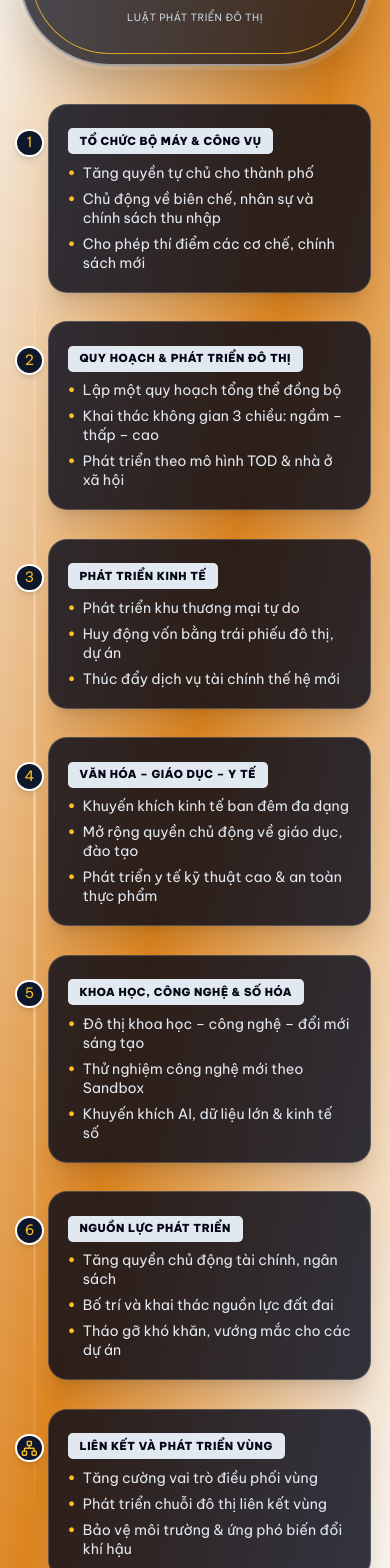
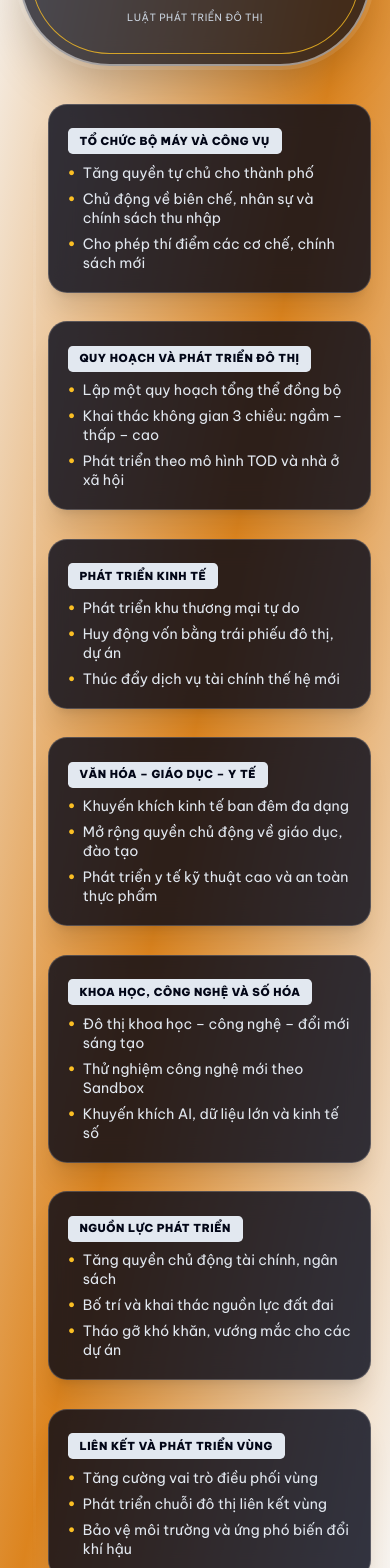
Before and after one commit to maingocminhthu2811-debug/LU-T-PH-T-TRI-N-TH-, a React (Vite) app: page / in a window 390 px wide. Shown: the part 3660-5228 px from the top of the page. Built offline with nearby package versions, Linux system fonts and the light colour scheme.

Commit message:
style: refine UI and metadata content
- Remove redundant step numbers in mobile timeline
- Update text labels for consistency
- Shorten application description in metadata

```diff
--- a/index.html
+++ b/index.html
@@ -683,11 +683,9 @@
 
             <!-- Mobile Item 1 -->
             <div class="relative bg-slate-950/80 backdrop-blur-md border border-white/20 rounded-2xl p-4 sm:p-5 shadow-xl">
-              <div class="absolute -left-7 sm:-left-8 top-5 w-6 h-6 rounded-full border-2 border-white bg-slate-900 text-amber-400 flex items-center justify-center text-xs shadow-md">
-                1
-              </div>
+
               <div class="inline-block bg-slate-200 text-slate-950 font-heading font-black text-[11px] px-2.5 py-1 rounded uppercase tracking-wider mb-2">
-                TỔ CHỨC BỘ MÁY & CÔNG VỤ
+                TỔ CHỨC BỘ MÁY VÀ CÔNG VỤ
               </div>
               <ul class="space-y-1.5 text-xs text-slate-200">
                 <li class="flex items-start gap-1.5">
@@ -707,11 +705,9 @@
 
             <!-- Mobile Item 2 -->
             <div class="relative bg-slate-950/80 backdrop-blur-md border border-white/20 rounded-2xl p-4 sm:p-5 shadow-xl">
-              <div class="absolute -left-7 sm:-left-8 top-5 w-6 h-6 rounded-full border-2 border-white bg-slate-900 text-amber-400 flex items-center justify-center text-xs shadow-md">
-                2
-              </div>
+
               <div class="inline-block bg-slate-200 text-slate-950 font-heading font-black text-[11px] px-2.5 py-1 rounded uppercase tracking-wider mb-2">
-                QUY HOẠCH & PHÁT TRIỂN ĐÔ THỊ
+                QUY HOẠCH VÀ PHÁT TRIỂN ĐÔ THỊ
               </div>
               <ul class="space-y-1.5 text-xs text-slate-200">
                 <li class="flex items-start gap-1.5">
@@ -724,16 +720,14 @@
                 </li>
                 <li class="flex items-start gap-1.5">
                   <span class="text-amber-400 font-bold">•</span>
-                  <span>Phát triển theo mô hình TOD & nhà ở xã hội</span>
+                  <span>Phát triển theo mô hình TOD và nhà ở xã hội</span>
                 </li>
               </ul>
             </div>
 
             <!-- Mobile Item 3 -->
             <div class="relative bg-slate-950/80 backdrop-blur-md border border-white/20 rounded-2xl p-4 sm:p-5 shadow-xl">
-              <div class="absolute -left-7 sm:-left-8 top-5 w-6 h-6 rounded-full border-2 border-white bg-slate-900 text-amber-400 flex items-center justify-center text-xs shadow-md">
-                3
-              </div>
+
               <div class="inline-block bg-slate-200 text-slate-950 font-heading font-black text-[11px] px-2.5 py-1 rounded uppercase tracking-wider mb-2">
                 PHÁT TRIỂN KINH TẾ
               </div>
@@ -755,9 +749,7 @@
 
             <!-- Mobile Item 4 -->
             <div class="relative bg-slate-950/80 backdrop-blur-md border border-white/20 rounded-2xl p-4 sm:p-5 shadow-xl">
-              <div class="absolute -left-7 sm:-left-8 top-5 w-6 h-6 rounded-full border-2 border-white bg-slate-900 text-amber-400 flex items-center justify-center text-xs shadow-md">
-                4
-              </div>
+
               <div class="inline-block bg-slate-200 text-slate-950 font-heading font-black text-[11px] px-2.5 py-1 rounded uppercase tracking-wider mb-2">
                 VĂN HÓA – GIÁO DỤC – Y TẾ
               </div>
@@ -772,18 +764,16 @@
                 </li>
                 <li class="flex items-start gap-1.5">
                   <span class="text-amber-400 font-bold">•</span>
-                  <span>Phát triển y tế kỹ thuật cao & an toàn thực phẩm</span>
+                  <span>Phát triển y tế kỹ thuật cao và an toàn thực phẩm</span>
                 </li>
               </ul>
             </div>
 
             <!-- Mobile Item 5 -->
             <div class="relative bg-slate-950/80 backdrop-blur-md border border-white/20 rounded-2xl p-4 sm:p-5 shadow-xl">
-              <div class="absolute -left-7 sm:-left-8 top-5 w-6 h-6 rounded-full border-2 border-white bg-slate-900 text-amber-400 flex items-center justify-center text-xs shadow-md">
-                5
-              </div>
+
               <div class="inline-block bg-slate-200 text-slate-950 font-heading font-black text-[11px] px-2.5 py-1 rounded uppercase tracking-wider mb-2">
-                KHOA HỌC, CÔNG NGHỆ & SỐ HÓA
+                KHOA HỌC, CÔNG NGHỆ VÀ SỐ HÓA
               </div>
               <ul class="space-y-1.5 text-xs text-slate-200">
                 <li class="flex items-start gap-1.5">
@@ -796,16 +786,14 @@
                 </li>
                 <li class="flex items-start gap-1.5">
                   <span class="text-amber-400 font-bold">•</span>
-                  <span>Khuyến khích AI, dữ liệu lớn & kinh tế số</span>
+                  <span>Khuyến khích AI, dữ liệu lớn và kinh tế số</span>
                 </li>
               </ul>
             </div>
 
             <!-- Mobile Item 6 -->
             <div class="relative bg-slate-950/80 backdrop-blur-md border border-white/20 rounded-2xl p-4 sm:p-5 shadow-xl">
-              <div class="absolute -left-7 sm:-left-8 top-5 w-6 h-6 rounded-full border-2 border-white bg-slate-900 text-amber-400 flex items-center justify-center text-xs shadow-md">
-                6
-              </div>
+
               <div class="inline-block bg-slate-200 text-slate-950 font-heading font-black text-[11px] px-2.5 py-1 rounded uppercase tracking-wider mb-2">
                 NGUỒN LỰC PHÁT TRIỂN
               </div>
@@ -827,9 +815,7 @@
 
             <!-- Mobile Item 7 -->
             <div class="relative bg-slate-950/80 backdrop-blur-md border border-white/20 rounded-2xl p-4 sm:p-5 shadow-xl">
-              <div class="absolute -left-7 sm:-left-8 top-5 w-6 h-6 rounded-full border-2 border-white bg-slate-900 text-amber-400 flex items-center justify-center text-xs shadow-md">
-                <i data-lucide="network" class="w-3.5 h-3.5"></i>
-              </div>
+
               <div class="inline-block bg-slate-200 text-slate-950 font-heading font-black text-[11px] px-2.5 py-1 rounded uppercase tracking-wider mb-2">
                 LIÊN KẾT VÀ PHÁT TRIỂN VÙNG
               </div>
@@ -844,7 +830,7 @@
                 </li>
                 <li class="flex items-start gap-1.5">
                   <span class="text-amber-400 font-bold">•</span>
-                  <span>Bảo vệ môi trường & ứng phó biến đổi khí hậu</span>
+                  <span>Bảo vệ môi trường và ứng phó biến đổi khí hậu</span>
                 </li>
               </ul>
             </div>
@@ -983,11 +969,11 @@
             </label>
             <div class="relative flex-1 sm:w-80">
               <select id="card-select" class="w-full bg-slate-50 border border-slate-300 text-navy font-semibold text-xs sm:text-sm rounded-xl px-3.5 py-2.5 pr-9 focus:ring-2 focus:ring-crimson focus:outline-none cursor-pointer appearance-none">
-                <option value="0">Phạm vi điều chỉnh & Nguyên tắc đột phá</option>
-                <option value="1">Phân quyền triệt để & Tự chủ bộ máy</option>
-                <option value="2">Mô hình quy hoạch & Phát triển đô thị kiểu mới</option>
-                <option value="3">Cơ chế kinh tế - tài chính & Nhà đầu tư chiến lược</option>
-                <option value="4">Quản lý đô thị, môi trường & Trật tự an toàn</option>
+                <option value="0">Phạm vi điều chỉnh và Nguyên tắc đột phá</option>
+                <option value="1">Phân quyền triệt để và Tự chủ bộ máy</option>
+                <option value="2">Mô hình quy hoạch và Phát triển đô thị kiểu mới</option>
+                <option value="3">Cơ chế kinh tế - tài chính và Nhà đầu tư chiến lược</option>
+                <option value="4">Quản lý đô thị, môi trường và Trật tự an toàn</option>
                 <option value="5">Quy định chi tiết về Khu kinh tế đặc biệt</option>
               </select>
               <i data-lucide="chevron-down" class="w-4 h-4 absolute right-3 top-1/2 -translate-y-1/2 text-slate-500 pointer-events-none"></i>
@@ -1234,7 +1220,7 @@
                     </div>
                     <div class="flex items-start gap-2">
                       <span class="text-tech-bright font-bold text-base leading-none">•</span>
-                      <span>Thu hút nhà đầu tư chiến lược vào danh mục ưu tiên biến tần điều từ 2.000 tỷ đến 75.000 tỷ đồng tùy lĩnh vực và được ưu đãi đặc thù như thời hạn ưu đãi đến 70 năm, ưu tiên thủ tục mở rộng ranh giới.</span>
+                      <span>Thu hút nhà đầu tư chiến lược vào danh mục ưu tiên đâu tư từ 2.000 tỷ đến hơn 75.000 tỷ đồng tuỳ lĩnh vực và được ưu đãi đặc thù như thời hạn ưu đãi đến 70 năm, ưu tiên thủ tục mở rộng ranh giới.</span>
                     </div>
                     <div class="flex items-start gap-2">
                       <span class="text-tech-bright font-bold text-base leading-none">•</span>
@@ -1832,11 +1818,9 @@
             <!-- Mobile Card 01 -->
             <div class="bg-white border-2 border-orange-200 rounded-2xl p-5 shadow-md">
               <div class="flex items-center gap-3 mb-3">
-                <div class="w-10 h-10 rounded-xl bg-orange-500 text-white flex items-center justify-center font-heading font-black text-sm shadow">
-                  01
-                </div>
+
                 <div>
-                  <span class="text-[10px] font-bold text-orange-600 uppercase tracking-wider">TÒA NHÀ HÀNH CHÍNH</span>
+
                   <h4 class="text-base font-heading font-black text-navy leading-snug">
                     TỔ CHỨC BỘ MÁY & TỰ CHỦ BIÊN CHẾ
                   </h4>
@@ -1850,11 +1834,9 @@
             <!-- Mobile Card 02 -->
             <div class="bg-white border-2 border-rose-200 rounded-2xl p-5 shadow-md">
               <div class="flex items-center gap-3 mb-3">
-                <div class="w-10 h-10 rounded-xl bg-rose-600 text-white flex items-center justify-center font-heading font-black text-sm shadow">
-                  02
-                </div>
+
                 <div>
-                  <span class="text-[10px] font-bold text-rose-600 uppercase tracking-wider">KHÔNG GIAN ĐỔI MỚI</span>
+
                   <h4 class="text-base font-heading font-black text-navy leading-snug">
                     THÍ ĐIỂM CƠ CHẾ CHÍNH SÁCH MỚI
                   </h4>
@@ -1868,11 +1850,9 @@
             <!-- Mobile Card 03 -->
             <div class="bg-white border-2 border-sky-200 rounded-2xl p-5 shadow-md">
               <div class="flex items-center gap-3 mb-3">
-                <div class="w-10 h-10 rounded-xl bg-sky-600 text-white flex items-center justify-center font-heading font-black text-sm shadow">
-                  03
-                </div>
+
                 <div>
-                  <span class="text-[10px] font-bold text-sky-600 uppercase tracking-wider">THÁP CAO & KHÔNG GIAN NGẦM</span>
+
                   <h4 class="text-base font-heading font-black text-navy leading-snug">
                     PHÂN CẤP QUY HOẠCH KHÔNG GIAN
                   </h4>
@@ -1886,13 +1866,11 @@
             <!-- Mobile Card 04 -->
             <div class="bg-white border-2 border-emerald-200 rounded-2xl p-5 shadow-md">
               <div class="flex items-center gap-3 mb-3">
-                <div class="w-10 h-10 rounded-xl bg-emerald-600 text-white flex items-center justify-center font-heading font-black text-sm shadow">
-                  04
-                </div>
+
                 <div>
-                  <span class="text-[10px] font-bold text-emerald-600 uppercase tracking-wider">ĐÔ THỊ XANH METRO</span>
+
                   <h4 class="text-base font-heading font-black text-navy leading-snug">
-                    PHÁT TRIỂN KHU VỰC TOD & NHÀ Ở XÃ HỘI
+                    PHÁT TRIỂN KHU VỰC TOD VÀ NHÀ Ở XÃ HỘI
                   </h4>
                 </div>
               </div>
--- a/metadata.json
+++ b/metadata.json
@@ -1,6 +1,6 @@
 {
   "name": "Luật Phát triển Đô thị",
-  "description": "Trang thông tin tương tác scrollytelling về Luật Phát triển Đô thị: Kiến tạo thể chế mới – Khơi thông nguồn lực – Phát triển đô thị hiện đại",
+  "description": "Luật Phát triển Đô thị: Kiến tạo thể chế mới – Khơi thông nguồn lực – Phát triển đô thị hiện đại",
   "requestFramePermissions": [],
   "majorCapabilities": ["MAJOR_CAPABILITY_SERVER_SIDE_GEMINI_API"]
 }
```
